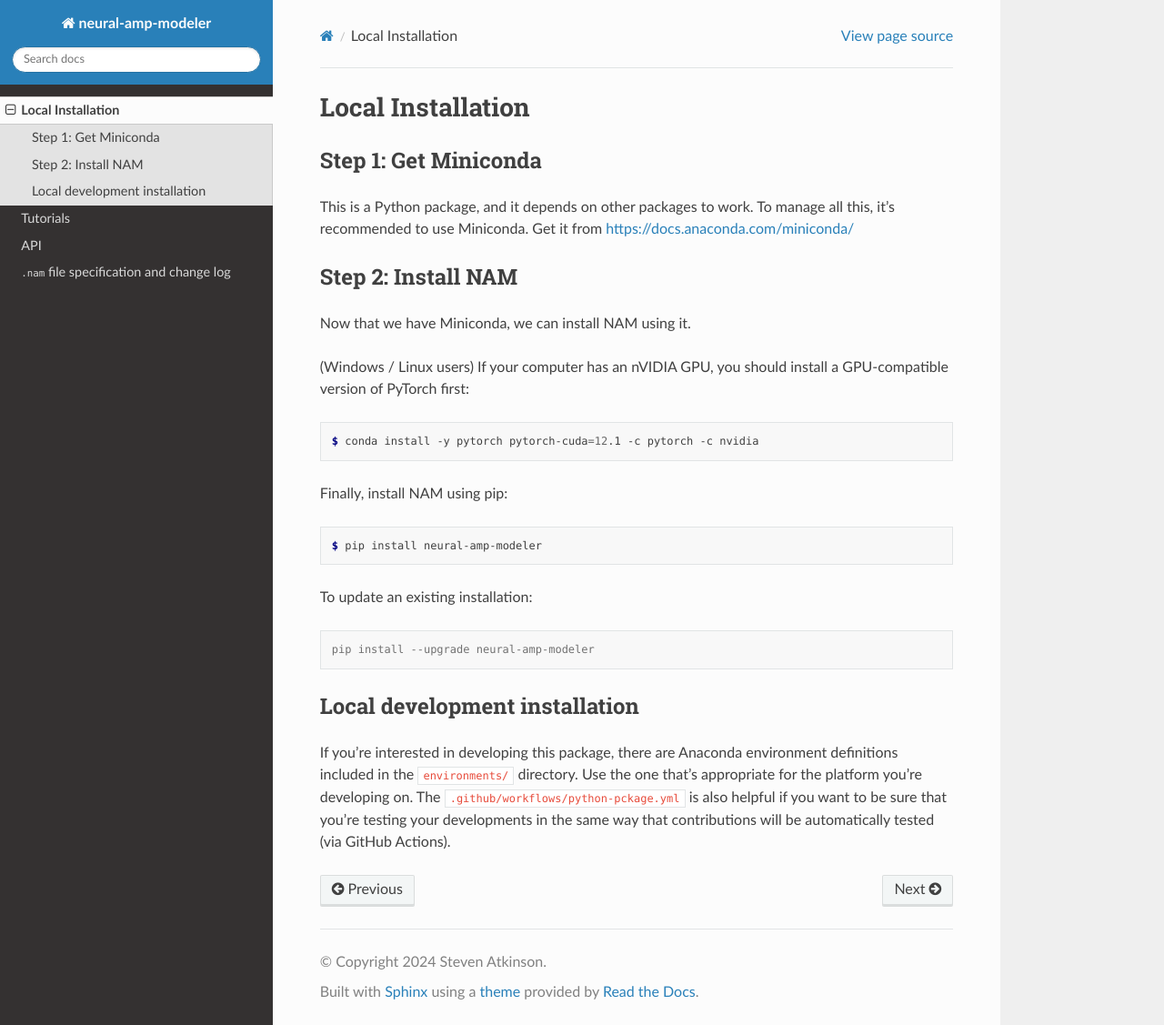
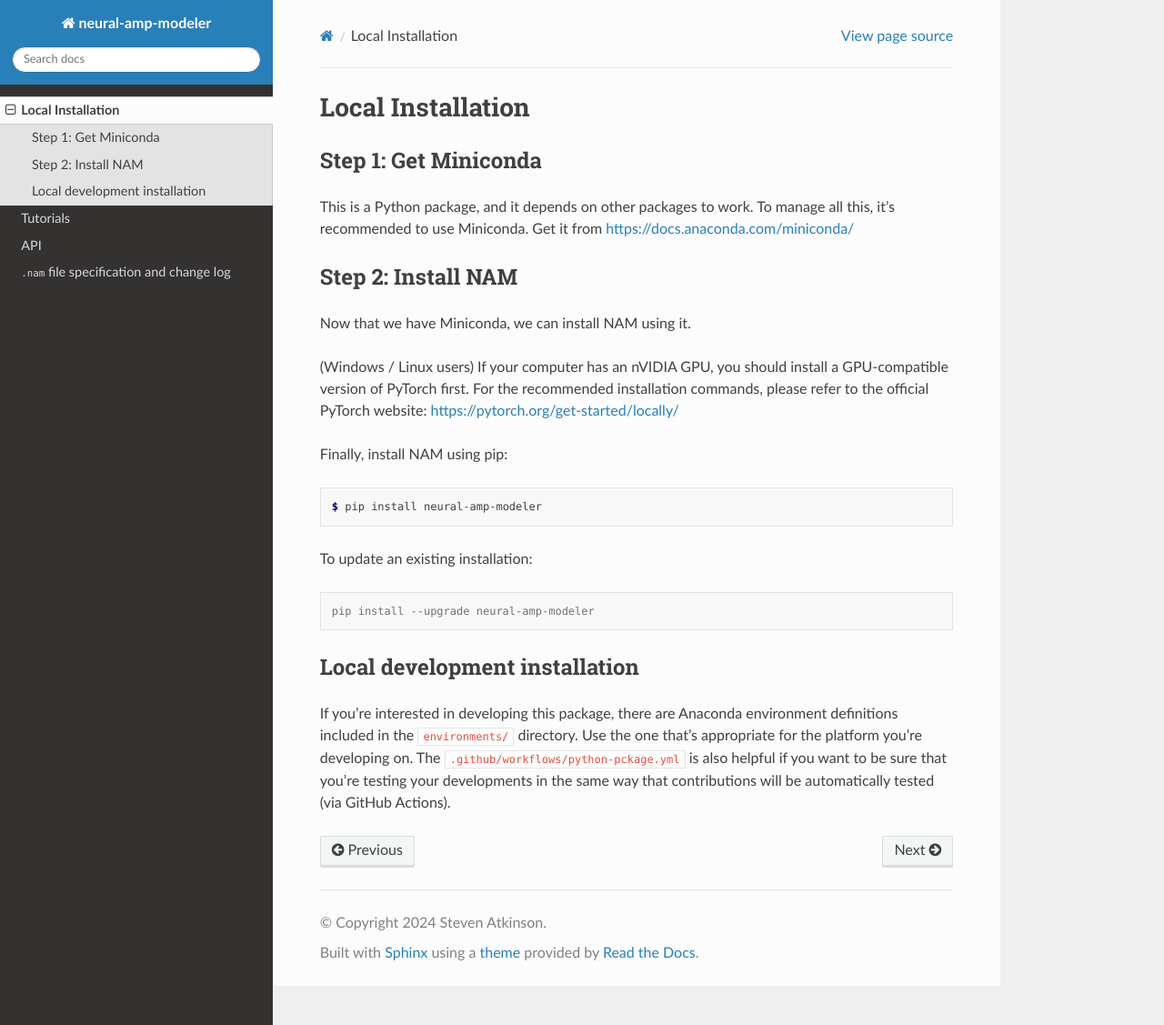
Before and after one commit to sdatkinson/neural-amp-modeler, a Sphinx documentation site: the page built from docs/source/installation.rst, in a window 1280 px wide and 1127 px high. Shown: the whole window at 91% size. Built offline with Sphinx 7.4.7 and the Read the Docs theme 3.1.0, drawn with Linux system fonts in a browser that asks for light colours.

Commit message:
update documentation

```diff
--- a/docs/source/installation.rst
+++ b/docs/source/installation.rst
@@ -16,11 +16,9 @@ Step 2: Install NAM
 Now that we have Miniconda, we can install NAM using it.
 
 (Windows / Linux users) If your computer has an nVIDIA GPU, you should install a
-GPU-compatible version of PyTorch first:
-
-.. code-block:: console
-
-   $ conda install -y pytorch pytorch-cuda=12.1 -c pytorch -c nvidia
+GPU-compatible version of PyTorch first. For the recommended installation
+commands, please refer to the official PyTorch website:
+https://pytorch.org/get-started/locally/
 
 Finally, install NAM using pip:
 
```
